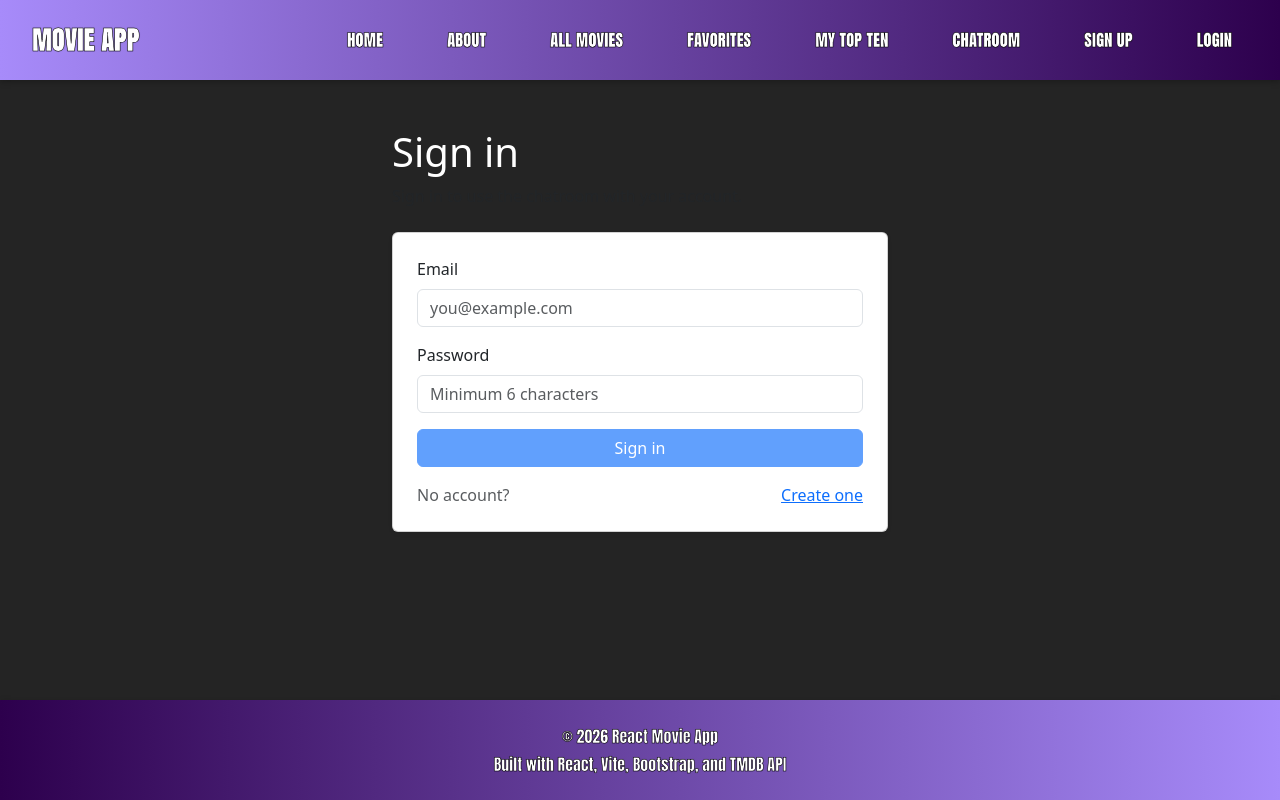
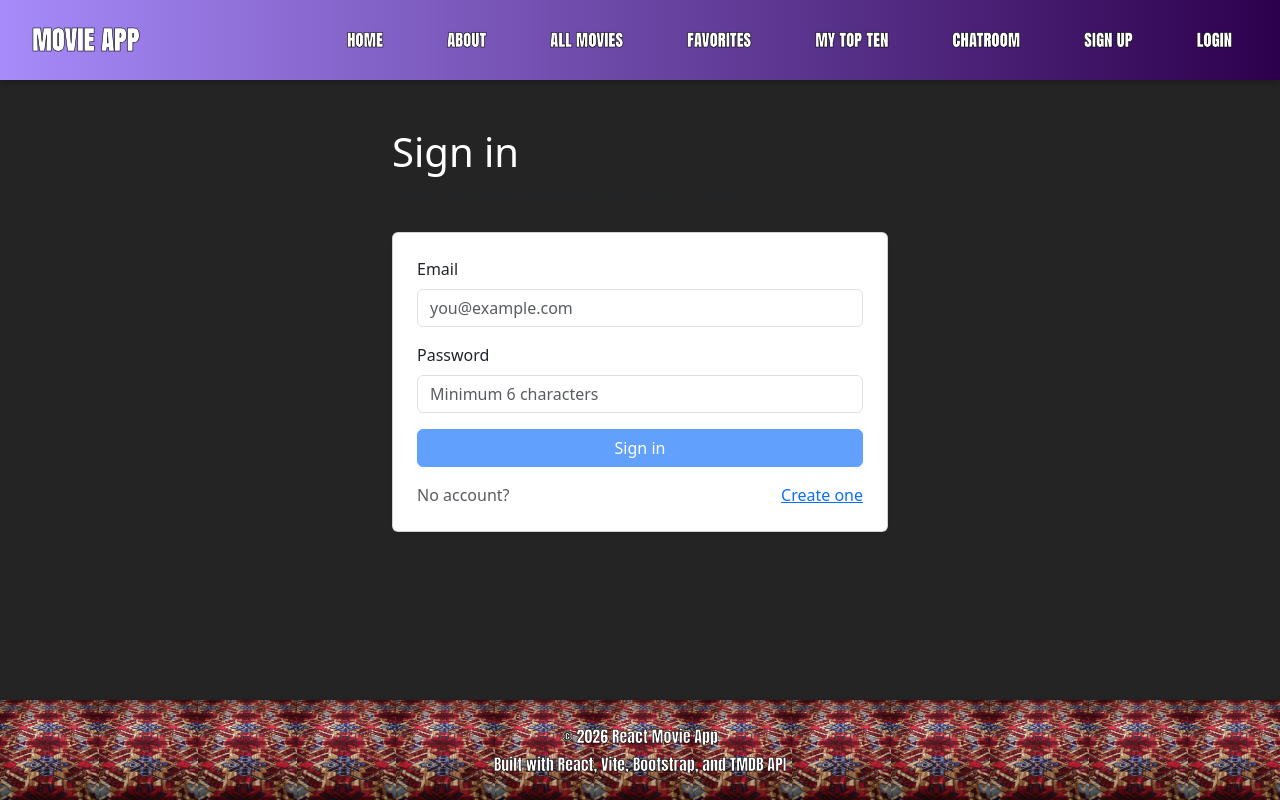
Before and after one commit to StephenPopovich/react-movie-website, a React (Vite) app in the folder frontend/: page /login in a window 1280 px wide. Built offline with nearby package versions, Linux system fonts and the light colour scheme; no server answers.

Commit message:
Update navbar and footer backgrounds

```diff
--- a/frontend/src/css/Footer.css
+++ b/frontend/src/css/Footer.css
@@ -15,10 +15,13 @@
   transition:background 220ms ease-in-out;
   -webkit-text-stroke: 0.5px #000;
   text-shadow: 0 0 1px rgba(0, 0, 0, .6);
+  background-image: url(/images/movie-theater-carpet-background.webp);
+  background-size: contain;
 }
 
 .footer:hover{
-  background:linear-gradient(270deg,#2d004d,#a78bfa);
+   background-image: url(/images/movie-theater-carpet-background.webp);
+  background-size: contain;
 }
 /* Small phones (up to 480px)*/
 
--- a/frontend/src/css/Navbar.css
+++ b/frontend/src/css/Navbar.css
@@ -5,7 +5,6 @@
   position:relative;
   top:0;
   z-index:1000;
-  background:linear-gradient(90deg,#2d004d,#a78bfa);
   padding:1rem 2rem;
   display:flex;
   justify-content:space-between;
@@ -13,8 +12,7 @@
   box-shadow:0 2px 6px rgba(0,0,0,.25);
   color:#fff;
   font-family:'Anton', Impact, 'Arial Black', system-ui, sans-serif;
-  overflow:visible;
-  transition:background 220ms ease-in-out;
+  background-image: url(/images/movie-theater-background.jpg);
 }
 .navbar:hover{
   background:linear-gradient(270deg,#2d004d,#a78bfa);
```
Also changed, not shown: frontend/public/images/movie-theater-carpet-background.webp (added), frontend/public/images/navbar-movie-background.webp (added).
